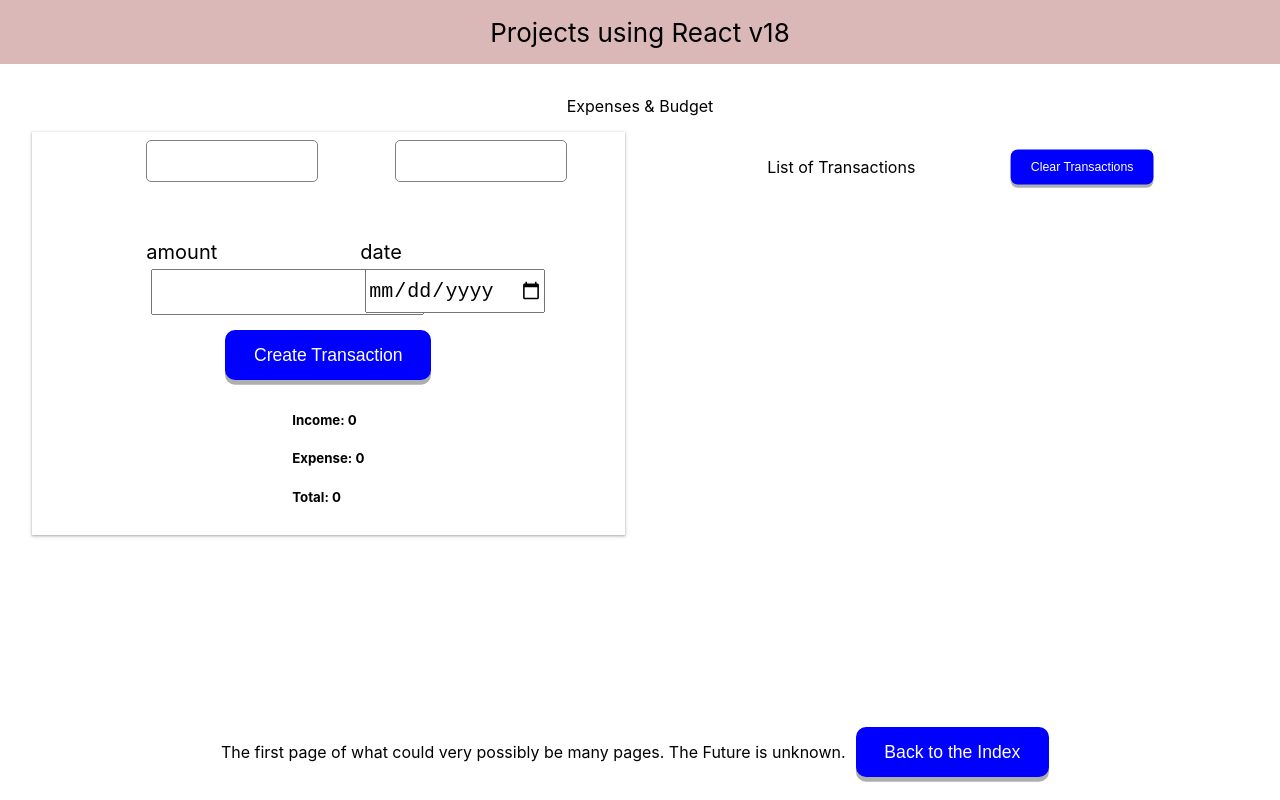
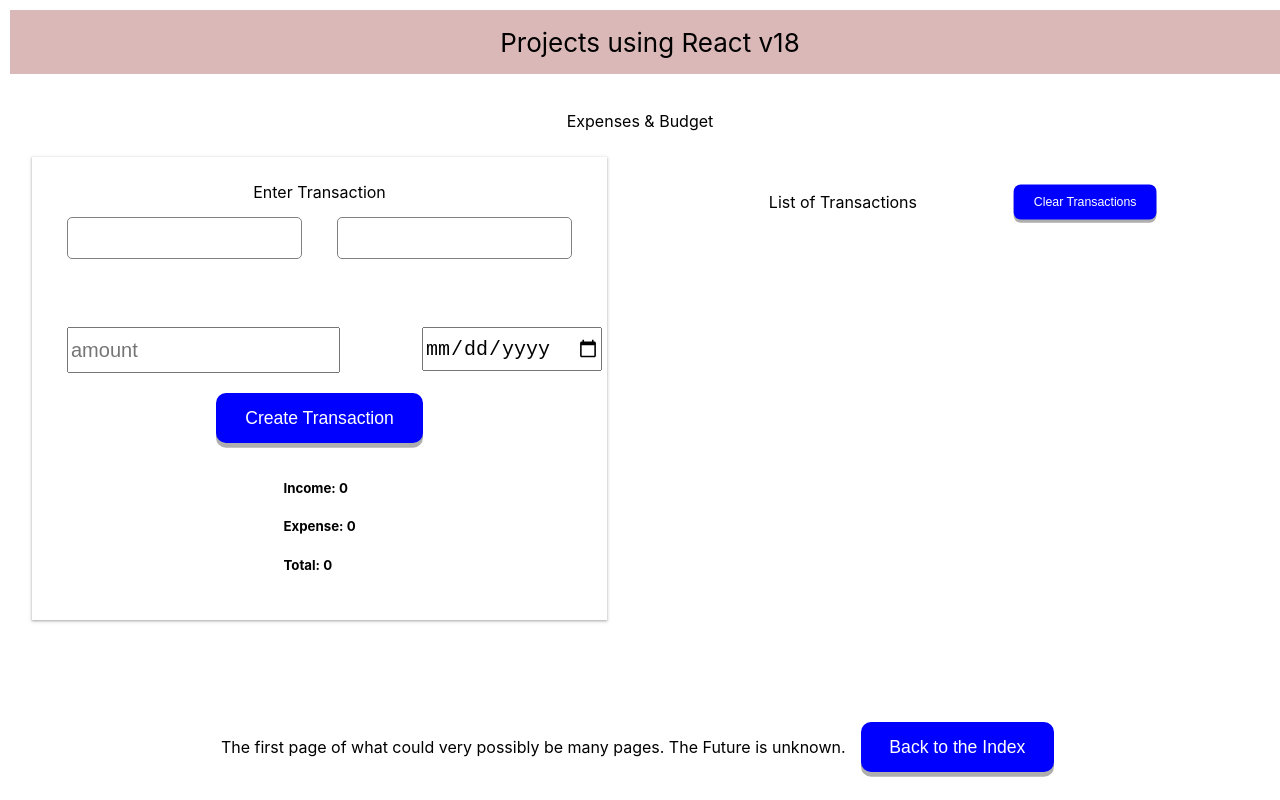
Before and after one commit to unachoza/new-ideas, a React (Create React App) app: page / in a window 1280 px wide. Both pictures are taken after a click on the button "Button for Page 1". Built offline with nearby package versions, Linux system fonts and the light colour scheme.

Commit message:
drop down inputs formated

```diff
--- a/src/Components/Form/DropDownInput/DropDownInput.css
+++ b/src/Components/Form/DropDownInput/DropDownInput.css
@@ -1,11 +1,12 @@
 .DropDownContainer {
-  width: 115px;
+  width: 44%;
   margin: 0 10px;
   height: 100px;
 }
 
 .DropDownContainer .DropDownHeader {
   margin-bottom: 5px;
+  margin-right: 0;
   padding: 0.5em;
   border: solid grey 1px;
   border-radius: 5px;
@@ -13,14 +14,18 @@
   font-size: 20px;
   color: #131923;
   background: #ffffff;
-  min-width: 150px;
+  min-width: 90%;
   min-height: 20px;
-  width: fit-content;
+}
+.DropDownListContainer {
+  width: 98;
+  padding: 0;
 }
 
 .DropDownContainer .DropDownHeader:active,
 .DropDownContainer .DropDownHeader:focus {
-  border: solid blue;
+  /* border: solid red;
+  min-width: 90%; */
 }
 
 ul.DropDownList {
@@ -32,13 +37,13 @@ ul.DropDownList {
   font-size: 1.3rem;
   font-weight: 300;
   padding: 10px 10px;
-  max-height: 240px;
+  max-height: 60vh;
   overflow: scroll;
   margin: 0;
-  width: fit-content;
   padding: 5px;
   position: relative;
   z-index: 100;
+  min-: 100%;
 }
 
 ul.DropDownList:hover {
--- a/src/Components/Form/Form.css
+++ b/src/Components/Form/Form.css
@@ -3,7 +3,7 @@
   flex-direction: row;
   flex-wrap: wrap;
   justify-content: space-between;
-  width: 30vw;
+  width: 100%;
   height: fit-content;
   /* border: solid grey; */
   border-radius: 3px;
@@ -11,7 +11,6 @@
 input {
   display: flex;
   display: inline-block;
-  margin: 5px;
 }
 
 input[type="text"]:focus {
@@ -24,6 +23,9 @@ input[type="text"]:focus {
   align-items: center;
   justify-content: space-between;
   width: 44%;
-  padding: 0.5rem 1.8rem;
+  padding: 20px;
   box-shadow: rgba(60, 64, 67, 0.3) 0px 1px 2px 0px, rgba(60, 64, 67, 0.15) 0px 1px 3px 1px;
 }
+div {
+  padding: 5px;
+}
--- a/src/Components/Form/Form.js
+++ b/src/Components/Form/Form.js
@@ -83,6 +83,7 @@ export default function Form() {
   return (
     <>
       <div className="form">
+        <div>Enter Transaction</div>
         <div className="form-content">
           <DropDownInput
             name="transaction"
@@ -91,14 +92,8 @@ export default function Form() {
             setFormValues={setFormValues}
           />
           <DropDownInput name="category" values={CATEGORIES} formValues={formValues} setFormValues={setFormValues} />
-          <TextInput type="text" name="amount" label="amount" setFormValues={handleInputChange} />
-          <TextInput
-            type="date"
-            name="date"
-            label="date"
-            setFormValues={handleInputChange}
-            dates={{ min: "2023-05-01" }}
-          />
+          <TextInput type="text" name="amount" placeholder="amount" setFormValues={handleInputChange} />
+          <TextInput type="date" name="date" setFormValues={handleInputChange} dates={{ min: "2023-05-01" }} />
         </div>
         <Button text="Create Transaction" onClick={() => handleSubmit(formValues)} />
         <div>
```
